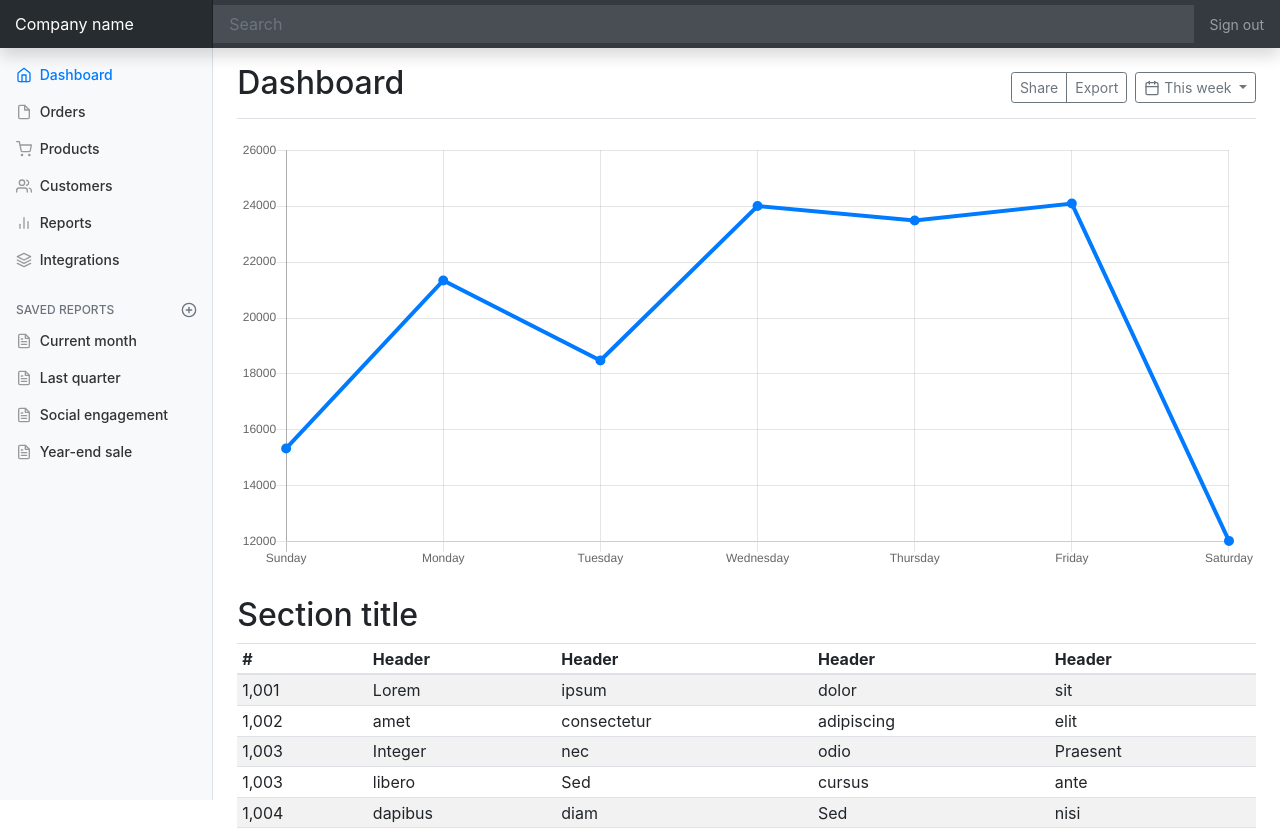
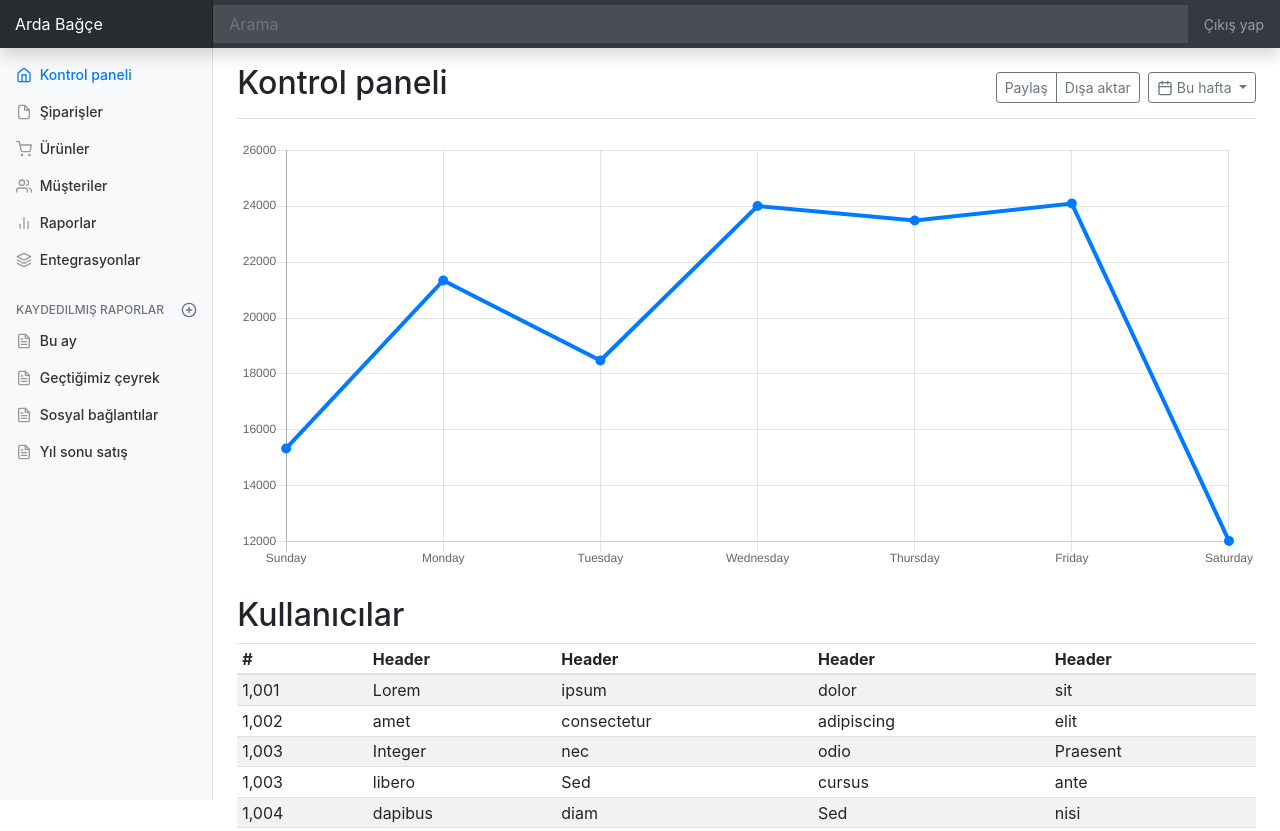
Before and after one commit to Ardabagce/int, a plain HTML site: page admin.html in a window 1280 px wide. Shown: the top 831 px of the page. Drawn offline with nearby package versions, Linux system fonts and the light colour scheme.

Commit message:
dashboard changed

```diff
--- a/admin.html
+++ b/admin.html
@@ -18,11 +18,11 @@
         </head>
         <body>
                 <nav class="navbar navbar-dark fixed-top bg-dark flex-md-nowrap p-0 shadow">
-                  <a class="navbar-brand col-sm-3 col-md-2 mr-0" href="#">Company name</a>
-                  <input class="form-control form-control-dark w-100" type="text" placeholder="Search" aria-label="Search">
+                  <a class="navbar-brand col-sm-3 col-md-2 mr-0" href="#">Arda Bağçe</a>
+                  <input class="form-control form-control-dark w-100" type="text" placeholder="Arama" aria-label="Search">
                   <ul class="navbar-nav px-3">
                     <li class="nav-item text-nowrap">
-                      <a class="nav-link" href="#">Sign out</a>
+                      <a class="nav-link" href="index.html">Çıkış yap</a>
                     </li>
                   </ul>
                 </nav>
@@ -35,43 +35,43 @@
                           <li class="nav-item">
                             <a class="nav-link active" href="#">
                               <svg xmlns="http://www.w3.org/2000/svg" width="24" height="24" viewBox="0 0 24 24" fill="none" stroke="currentColor" stroke-width="2" stroke-linecap="round" stroke-linejoin="round" class="feather feather-home"><path d="M3 9l9-7 9 7v11a2 2 0 0 1-2 2H5a2 2 0 0 1-2-2z"></path><polyline points="9 22 9 12 15 12 15 22"></polyline></svg>
-                              Dashboard <span class="sr-only">(current)</span>
+                              Kontrol paneli <span class="sr-only">(current)</span>
                             </a>
                           </li>
                           <li class="nav-item">
                             <a class="nav-link" href="#">
                               <svg xmlns="http://www.w3.org/2000/svg" width="24" height="24" viewBox="0 0 24 24" fill="none" stroke="currentColor" stroke-width="2" stroke-linecap="round" stroke-linejoin="round" class="feather feather-file"><path d="M13 2H6a2 2 0 0 0-2 2v16a2 2 0 0 0 2 2h12a2 2 0 0 0 2-2V9z"></path><polyline points="13 2 13 9 20 9"></polyline></svg>
-                              Orders
+                              Şiparişler
                             </a>
                           </li>
                           <li class="nav-item">
                             <a class="nav-link" href="#">
                               <svg xmlns="http://www.w3.org/2000/svg" width="24" height="24" viewBox="0 0 24 24" fill="none" stroke="currentColor" stroke-width="2" stroke-linecap="round" stroke-linejoin="round" class="feather feather-shopping-cart"><circle cx="9" cy="21" r="1"></circle><circle cx="20" cy="21" r="1"></circle><path d="M1 1h4l2.68 13.39a2 2 0 0 0 2 1.61h9.72a2 2 0 0 0 2-1.61L23 6H6"></path></svg>
-                              Products
+                              Ürünler
                             </a>
                           </li>
                           <li class="nav-item">
                             <a class="nav-link" href="#">
                               <svg xmlns="http://www.w3.org/2000/svg" width="24" height="24" viewBox="0 0 24 24" fill="none" stroke="currentColor" stroke-width="2" stroke-linecap="round" stroke-linejoin="round" class="feather feather-users"><path d="M17 21v-2a4 4 0 0 0-4-4H5a4 4 0 0 0-4 4v2"></path><circle cx="9" cy="7" r="4"></circle><path d="M23 21v-2a4 4 0 0 0-3-3.87"></path><path d="M16 3.13a4 4 0 0 1 0 7.75"></path></svg>
-                              Customers
+                              Müşteriler
                             </a>
                           </li>
                           <li class="nav-item">
                             <a class="nav-link" href="#">
                               <svg xmlns="http://www.w3.org/2000/svg" width="24" height="24" viewBox="0 0 24 24" fill="none" stroke="currentColor" stroke-width="2" stroke-linecap="round" stroke-linejoin="round" class="feather feather-bar-chart-2"><line x1="18" y1="20" x2="18" y2="10"></line><line x1="12" y1="20" x2="12" y2="4"></line><line x1="6" y1="20" x2="6" y2="14"></line></svg>
-                              Reports
+                              Raporlar
                             </a>
                           </li>
                           <li class="nav-item">
                             <a class="nav-link" href="#">
                               <svg xmlns="http://www.w3.org/2000/svg" width="24" height="24" viewBox="0 0 24 24" fill="none" stroke="currentColor" stroke-width="2" stroke-linecap="round" stroke-linejoin="round" class="feather feather-layers"><polygon points="12 2 2 7 12 12 22 7 12 2"></polygon><polyline points="2 17 12 22 22 17"></polyline><polyline points="2 12 12 17 22 12"></polyline></svg>
-                              Integrations
+                              Entegrasyonlar
                             </a>
                           </li>
                         </ul>
 
                         <h6 class="sidebar-heading d-flex justify-content-between align-items-center px-3 mt-4 mb-1 text-muted">
-                          <span>Saved reports</span>
+                          <span>Kaydedilmiş raporlar</span>
                           <a class="d-flex align-items-center text-muted" href="#">
                             <svg xmlns="http://www.w3.org/2000/svg" width="24" height="24" viewBox="0 0 24 24" fill="none" stroke="currentColor" stroke-width="2" stroke-linecap="round" stroke-linejoin="round" class="feather feather-plus-circle"><circle cx="12" cy="12" r="10"></circle><line x1="12" y1="8" x2="12" y2="16"></line><line x1="8" y1="12" x2="16" y2="12"></line></svg>
                           </a>
@@ -80,25 +80,25 @@
                           <li class="nav-item">
                             <a class="nav-link" href="#">
                               <svg xmlns="http://www.w3.org/2000/svg" width="24" height="24" viewBox="0 0 24 24" fill="none" stroke="currentColor" stroke-width="2" stroke-linecap="round" stroke-linejoin="round" class="feather feather-file-text"><path d="M14 2H6a2 2 0 0 0-2 2v16a2 2 0 0 0 2 2h12a2 2 0 0 0 2-2V8z"></path><polyline points="14 2 14 8 20 8"></polyline><line x1="16" y1="13" x2="8" y2="13"></line><line x1="16" y1="17" x2="8" y2="17"></line><polyline points="10 9 9 9 8 9"></polyline></svg>
-                              Current month
+                              Bu ay
                             </a>
                           </li>
                           <li class="nav-item">
                             <a class="nav-link" href="#">
                               <svg xmlns="http://www.w3.org/2000/svg" width="24" height="24" viewBox="0 0 24 24" fill="none" stroke="currentColor" stroke-width="2" stroke-linecap="round" stroke-linejoin="round" class="feather feather-file-text"><path d="M14 2H6a2 2 0 0 0-2 2v16a2 2 0 0 0 2 2h12a2 2 0 0 0 2-2V8z"></path><polyline points="14 2 14 8 20 8"></polyline><line x1="16" y1="13" x2="8" y2="13"></line><line x1="16" y1="17" x2="8" y2="17"></line><polyline points="10 9 9 9 8 9"></polyline></svg>
-                              Last quarter
+                              Geçtiğimiz çeyrek
                             </a>
                           </li>
                           <li class="nav-item">
                             <a class="nav-link" href="#">
                               <svg xmlns="http://www.w3.org/2000/svg" width="24" height="24" viewBox="0 0 24 24" fill="none" stroke="currentColor" stroke-width="2" stroke-linecap="round" stroke-linejoin="round" class="feather feather-file-text"><path d="M14 2H6a2 2 0 0 0-2 2v16a2 2 0 0 0 2 2h12a2 2 0 0 0 2-2V8z"></path><polyline points="14 2 14 8 20 8"></polyline><line x1="16" y1="13" x2="8" y2="13"></line><line x1="16" y1="17" x2="8" y2="17"></line><polyline points="10 9 9 9 8 9"></polyline></svg>
-                              Social engagement
+                              Sosyal bağlantılar
                             </a>
                           </li>
                           <li class="nav-item">
                             <a class="nav-link" href="#">
                               <svg xmlns="http://www.w3.org/2000/svg" width="24" height="24" viewBox="0 0 24 24" fill="none" stroke="currentColor" stroke-width="2" stroke-linecap="round" stroke-linejoin="round" class="feather feather-file-text"><path d="M14 2H6a2 2 0 0 0-2 2v16a2 2 0 0 0 2 2h12a2 2 0 0 0 2-2V8z"></path><polyline points="14 2 14 8 20 8"></polyline><line x1="16" y1="13" x2="8" y2="13"></line><line x1="16" y1="17" x2="8" y2="17"></line><polyline points="10 9 9 9 8 9"></polyline></svg>
-                              Year-end sale
+                              Yıl sonu satış
                             </a>
                           </li>
                         </ul>
@@ -107,22 +107,22 @@
 
                     <main role="main" class="col-md-9 ml-sm-auto col-lg-10 px-4"><div class="chartjs-size-monitor" style="position: absolute; left: 0px; top: 0px; right: 0px; bottom: 0px; overflow: hidden; pointer-events: none; visibility: hidden; z-index: -1;"><div class="chartjs-size-monitor-expand" style="position:absolute;left:0;top:0;right:0;bottom:0;overflow:hidden;pointer-events:none;visibility:hidden;z-index:-1;"><div style="position:absolute;width:1000000px;height:1000000px;left:0;top:0"></div></div><div class="chartjs-size-monitor-shrink" style="position:absolute;left:0;top:0;right:0;bottom:0;overflow:hidden;pointer-events:none;visibility:hidden;z-index:-1;"><div style="position:absolute;width:200%;height:200%;left:0; top:0"></div></div></div>
                       <div class="d-flex justify-content-between flex-wrap flex-md-nowrap align-items-center pt-3 pb-2 mb-3 border-bottom">
-                        <h1 class="h2">Dashboard</h1>
+                        <h1 class="h2">Kontrol paneli</h1>
                         <div class="btn-toolbar mb-2 mb-md-0">
                           <div class="btn-group mr-2">
-                            <button class="btn btn-sm btn-outline-secondary">Share</button>
-                            <button class="btn btn-sm btn-outline-secondary">Export</button>
+                            <button class="btn btn-sm btn-outline-secondary">Paylaş</button>
+                            <button class="btn btn-sm btn-outline-secondary">Dışa aktar</button>
                           </div>
                           <button class="btn btn-sm btn-outline-secondary dropdown-toggle">
                             <svg xmlns="http://www.w3.org/2000/svg" width="24" height="24" viewBox="0 0 24 24" fill="none" stroke="currentColor" stroke-width="2" stroke-linecap="round" stroke-linejoin="round" class="feather feather-calendar"><rect x="3" y="4" width="18" height="18" rx="2" ry="2"></rect><line x1="16" y1="2" x2="16" y2="6"></line><line x1="8" y1="2" x2="8" y2="6"></line><line x1="3" y1="10" x2="21" y2="10"></line></svg>
-                            This week
+                            Bu hafta
                           </button>
                         </div>
                       </div>
 
                       <canvas class="my-4 w-100 chartjs-render-monitor" id="myChart" width="1028" height="433" style="display: block; height: 542px; width: 1286px;"></canvas>
 
-                      <h2>Section title</h2>
+                      <h2>Kullanıcılar</h2>
                       <div class="table-responsive">
                         <table class="table table-striped table-sm">
                           <thead>
@@ -250,6 +250,8 @@
                           </tbody>
                         </table>
                       </div>
+
+
                     </main>
                   </div>
                 </div>
```
